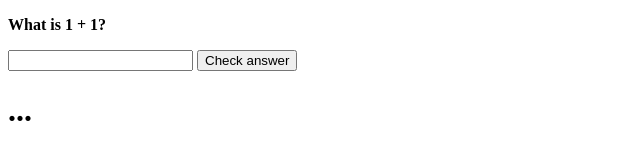
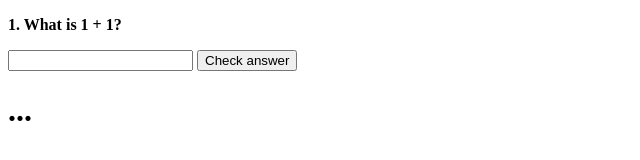
Before and after one commit to virayjj/virayjj.github.io, a plain HTML site: page quiz1.html in a window 1280 px wide. Shown: the full height of the page, 0-640 px from the left. Drawn offline with Linux system fonts and the light colour scheme.

Commit message:
Update quiz1.html

```diff
--- a/quiz1.html
+++ b/quiz1.html
@@ -6,7 +6,7 @@
 </head>
 
 <body>
-<p style="width: 400px;"><strong>What is 1 + 1?</strong></p>
+<p style="width: 400px;"><strong>1. What is 1 + 1?</strong></p>
 <input id="answer">
 <button id="button">Check answer</button>
 <h1 id="result">...</h1>
```
